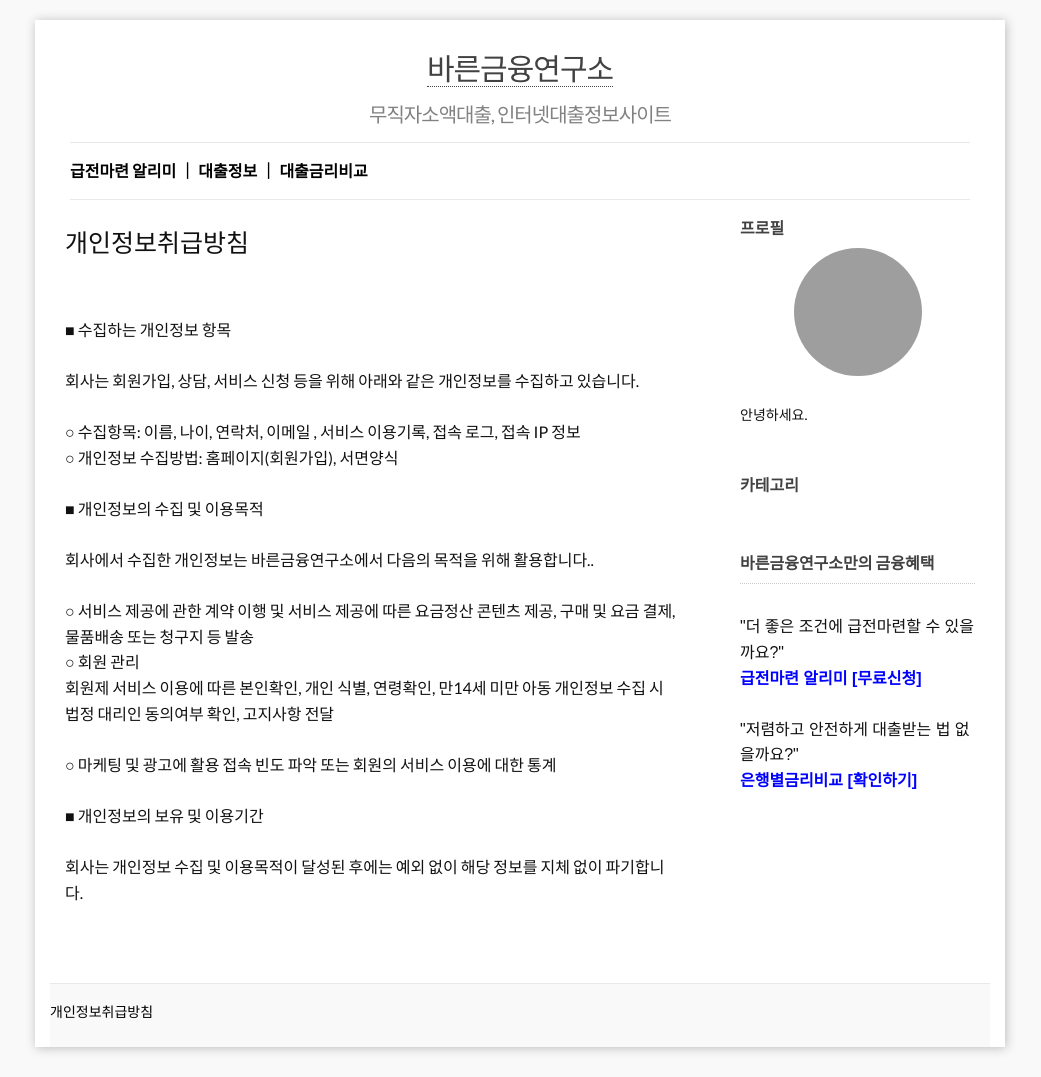
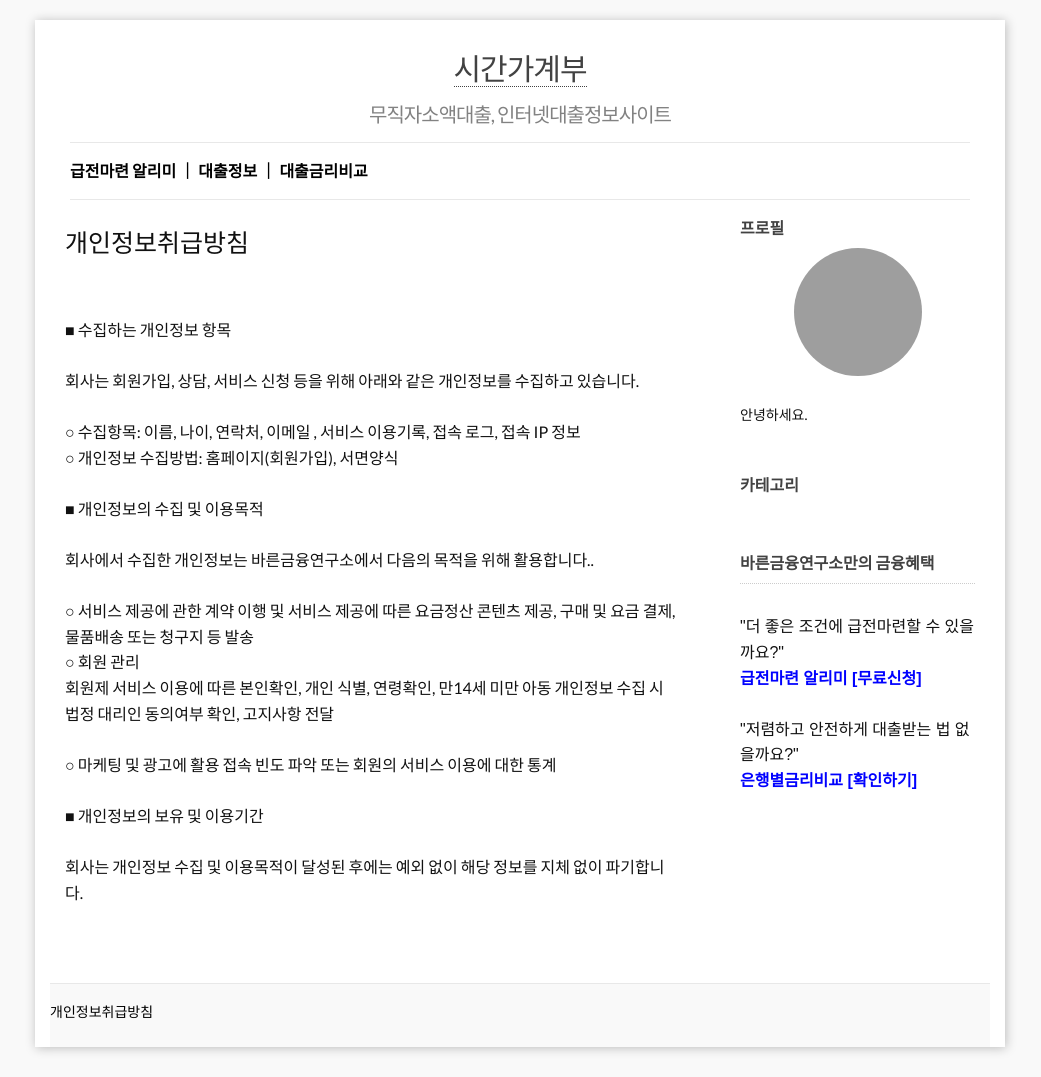
Before and after one commit to leevra/self-management.leeseungju.com, a Jekyll site: the page built from privacy.md, in a window 1280 px wide. Shown: the whole page, without its empty margins (120-1161 px from the left). Built offline with Jekyll 4.4.1, drawn with Linux system fonts in a browser that asks for light colours; grey boxes are pictures that could not be loaded.

Commit message:
Update _config.yml

```diff
--- a/_config.yml
+++ b/_config.yml
@@ -1,18 +1,18 @@
 ### Site info:
-title: 바른금융연구소
+title: 시간가계부
 tagline: 무직자소액대출, 인터넷대출정보사이트
 author: 관리자
 email: help@leeseungju.com
 description: "은행별 아파트담보대출금리비교 정보, 대학생, 무직자소액대출 쉬운곳, 대출이자비교표 제공 인터넷대출사이트." # You can edit this line in _config.yml. It will appear in your document head meta and in your feed.xml site description
 keywords: "바른금융연구소, 무직자소액대출, 인터넷대출정보사이트"
 baseurl: "/" # the subpath of your site, e.g. /blog/
-url: "https://finance.leeseungju.com" # the base hostname & protocol for your site
+url: "https://self-management.leeseungju.com" # the base hostname & protocol for your site
 locale: kr_KO
 permalink: /:title
 
 ### Personal info and site tools info:
 github_username:  leevra
-disqus_shortname: finance.leeseungju.com
+disqus_shortname: self-management.leeseungju.com
 favicon:     "/images/favicon.ico"
 aboutme: 안녕하세요. # these are shown on aboutme-sidebar.
 aboutme_photo: /images/profile.jpg # your photo.
```
